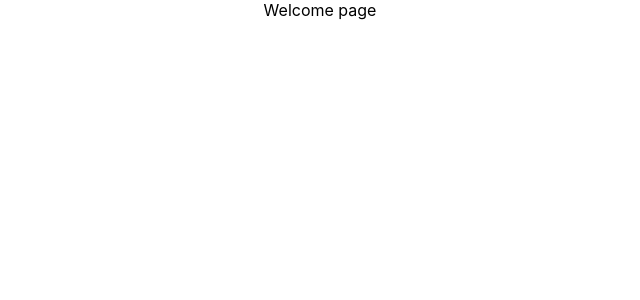
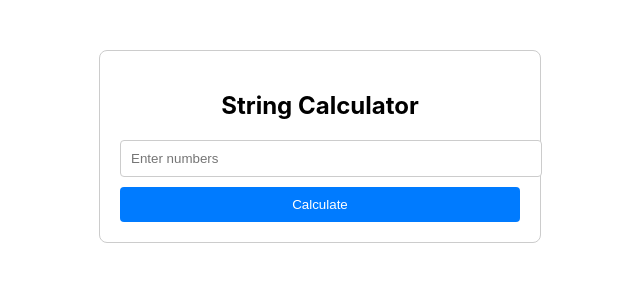
Before and after one commit to deepakB-dev/String-Calculator, a React (Create React App) app: page / in a window 1280 px wide. Shown: the top 300 px of the page, without its empty margins (320-960 px from the left). Built offline with nearby package versions, Linux system fonts and the light colour scheme.

Commit message:
UI integration

```diff
--- a/src/components/StringCalculator/StringCalculator.jsx
+++ b/src/components/StringCalculator/StringCalculator.jsx
@@ -1,13 +1,36 @@
+import React, { useState } from "react";
+import styles from "./index.module.css"; // Import the CSS module
+import CalculateString from "../../utility/CalculateString";
 
+const StringCalculator = () => {
+    const [input, setInput] = useState("");
+    const [result, setResult] = useState("");
 
-const StringCalculator = () =>{
+    const handleCalculate = () => {
+        try {
+            console.log(input);
+            setResult(CalculateString(input));
+        } catch (error) {
+            setResult(error.message);
+        }
+    };
 
-return (
-    <div>
-        Welcome page
-    </div>
-)
-
-}
+    return (
+        <div className={styles.container}>
+            <h2>String Calculator</h2>
+            <input
+                type="text"
+                placeholder="Enter numbers"
+                value={input}
+                onChange={(e) => setInput(e.target.value)}
+                className={styles.input}
+            />
+            <button onClick={handleCalculate} className={styles.button}>
+                Calculate
+            </button>
+            {result !== "" && <p className={styles.result}>Result: {result}</p>}
+        </div>
+    );
+};
 
 export default StringCalculator;
--- /dev/null
+++ b/src/components/StringCalculator/index.module.css
@@ -0,0 +1,31 @@
+.container {
+    max-width: 400px;
+    margin: 50px auto;
+    padding: 20px;
+    border: 1px solid #ccc;
+    border-radius: 8px;
+    text-align: center;
+}
+
+.input {
+    width: 100%;
+    padding: 10px;
+    margin-bottom: 10px;
+    border-radius: 4px;
+    border: 1px solid #ccc;
+}
+
+.button {
+    width: 100%;
+    padding: 10px;
+    background-color: #007bff;
+    color: white;
+    border: none;
+    border-radius: 4px;
+    cursor: pointer;
+}
+
+.result {
+    margin-top: 10px;
+    font-weight: bold;
+}
```
